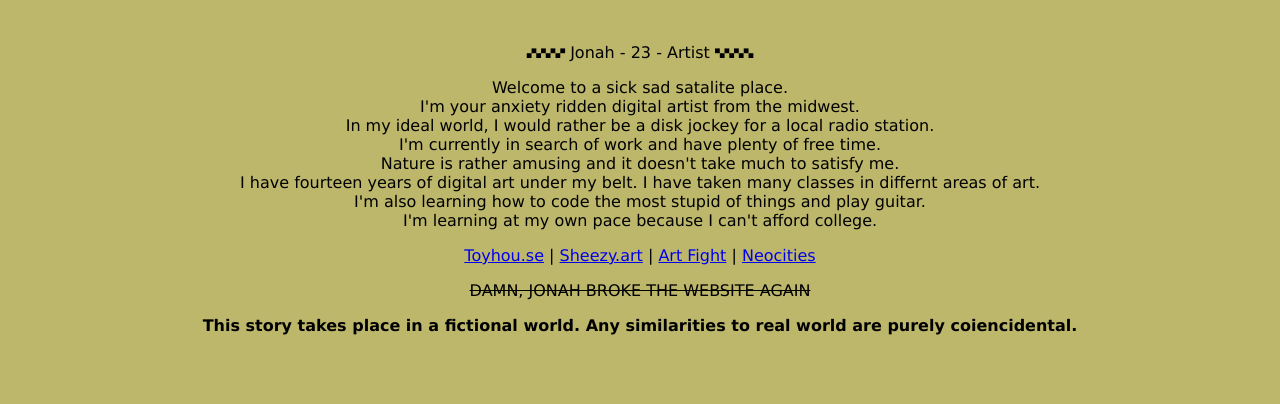
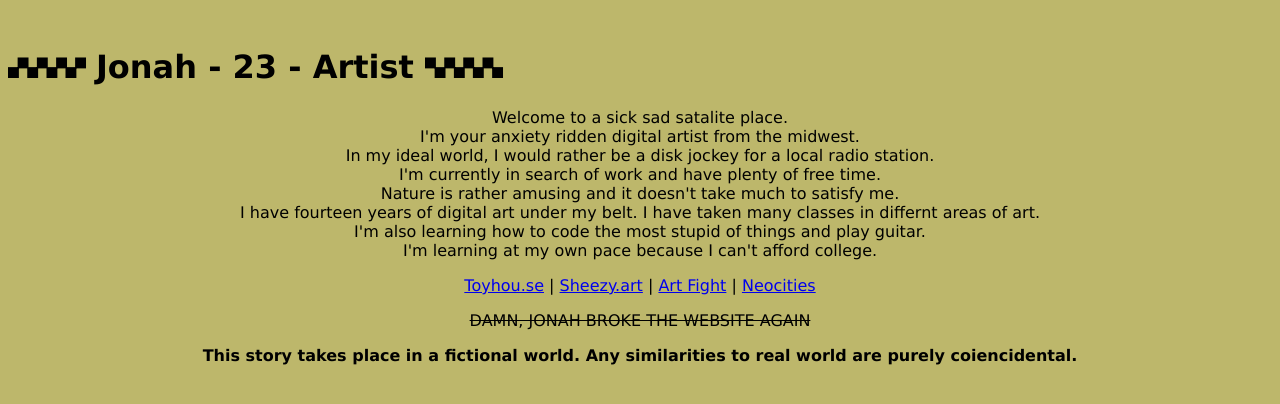
Before and after one commit to Satalite-Place/Satalite_Place.github.io, a plain HTML site: page index.html in a window 1280 px wide. Drawn offline with Linux system fonts and the light colour scheme.

Commit message:
Update index.html
Trying an H1 element this time.

```diff
--- a/index.html
+++ b/index.html
@@ -11,7 +11,7 @@
 <body>
     <img src="">
     <p></p>
-    <p id="basic">🙾🙾🙾🙾 Jonah - 23 - Artist 🙿🙿🙿🙿</p>
+    <p id="basic"><h1>🙾🙾🙾🙾 Jonah - 23 - Artist 🙿🙿🙿🙿</h1></p>
     <p id="introduction">
         Welcome  to a sick sad satalite place.<br>
         I'm your anxiety ridden digital artist from  the midwest.<br>
```
